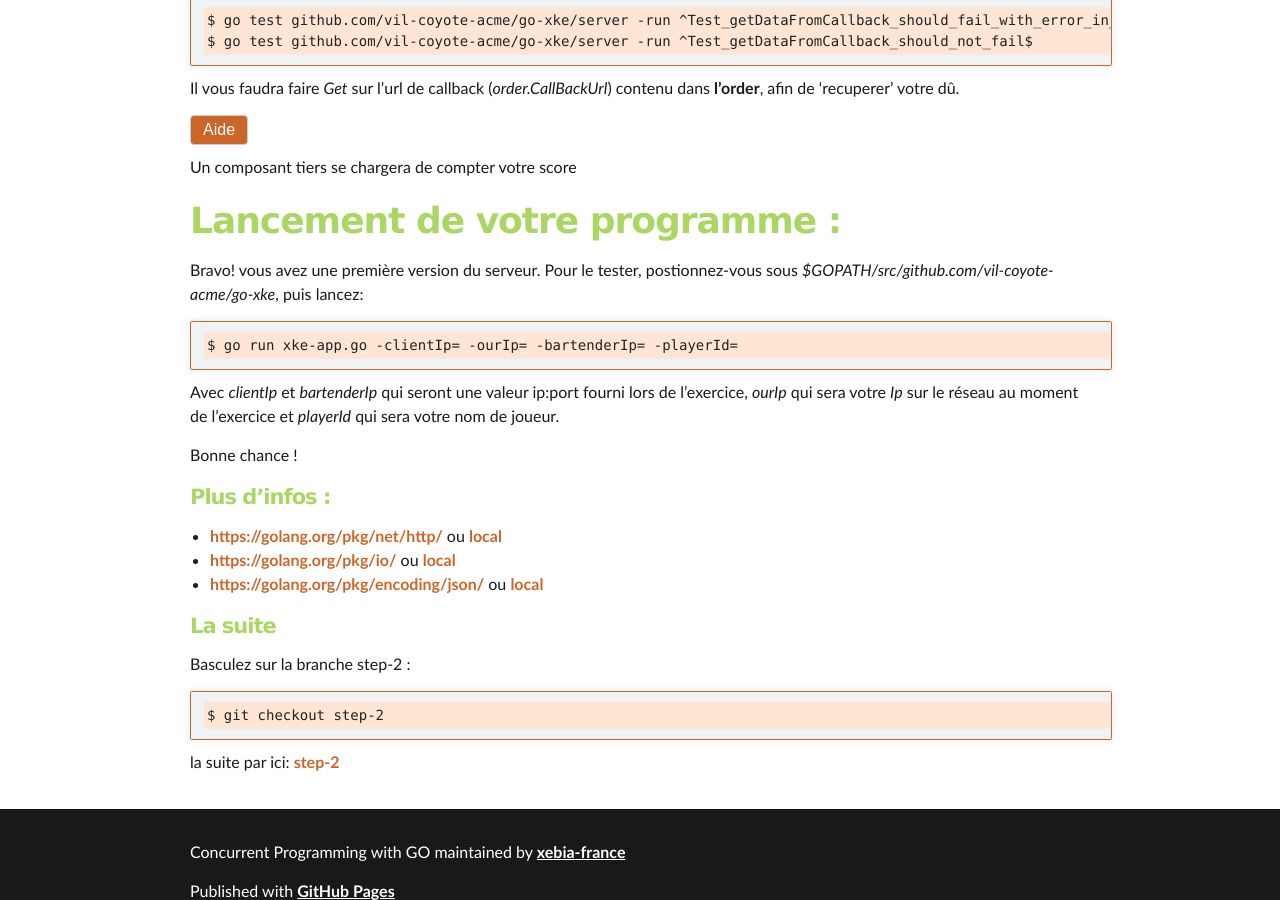
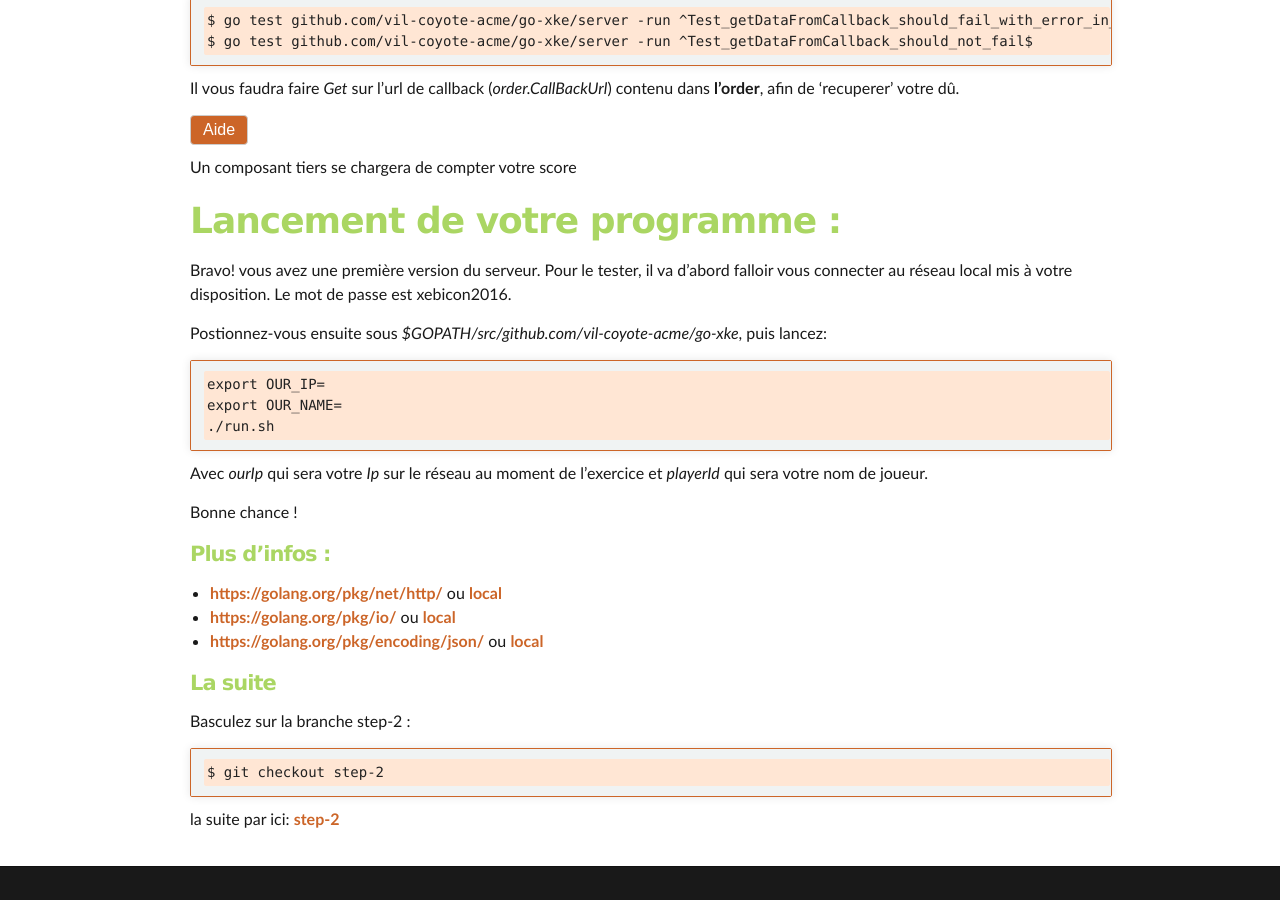
Before and after one commit to jeromedoucet/go-xke, a Jekyll site: the page built from step-1.md, in a window 1280 px wide and 900 px high, scrolled down 2506 px. Built offline with Jekyll 4.4.1, drawn with Linux system fonts in a browser that asks for light colours.

Commit message:
change some explanations

````diff
--- a/step-1.md
+++ b/step-1.md
@@ -173,13 +173,18 @@ paymentRes, paymentErr := http.Get(order.CallBackUrl)
 # Lancement de votre programme :
 
 Bravo!
-vous avez une première version du serveur. Pour le tester, postionnez-vous sous *$GOPATH/src/github.com/vil-coyote-acme/go-xke*, puis lancez:
+vous avez une première version du serveur. Pour le tester, il va d'abord falloir vous connecter au réseau local mis à votre
+disposition. Le mot de passe est xebicon2016.
+
+Postionnez-vous ensuite sous *$GOPATH/src/github.com/vil-coyote-acme/go-xke*, puis lancez:
 
 ```
-$ go run xke-app.go -clientIp={{clientIp}} -ourIp={{ourIp}} -bartenderIp={{bartenderIp}} -playerId={{playerId}}
+export OUR_IP={{ourIp}}
+export OUR_NAME={{playerId}}
+./run.sh
 ```
 
-Avec *clientIp* et *bartenderIp* qui seront une valeur ip:port fourni lors de l'exercice, *ourIp* qui sera votre *Ip* sur le réseau au moment de l'exercice et *playerId* qui sera votre nom de joueur.
+Avec *ourIp* qui sera votre *Ip* sur le réseau au moment de l'exercice et *playerId* qui sera votre nom de joueur.
 
 Bonne chance !
 
````
